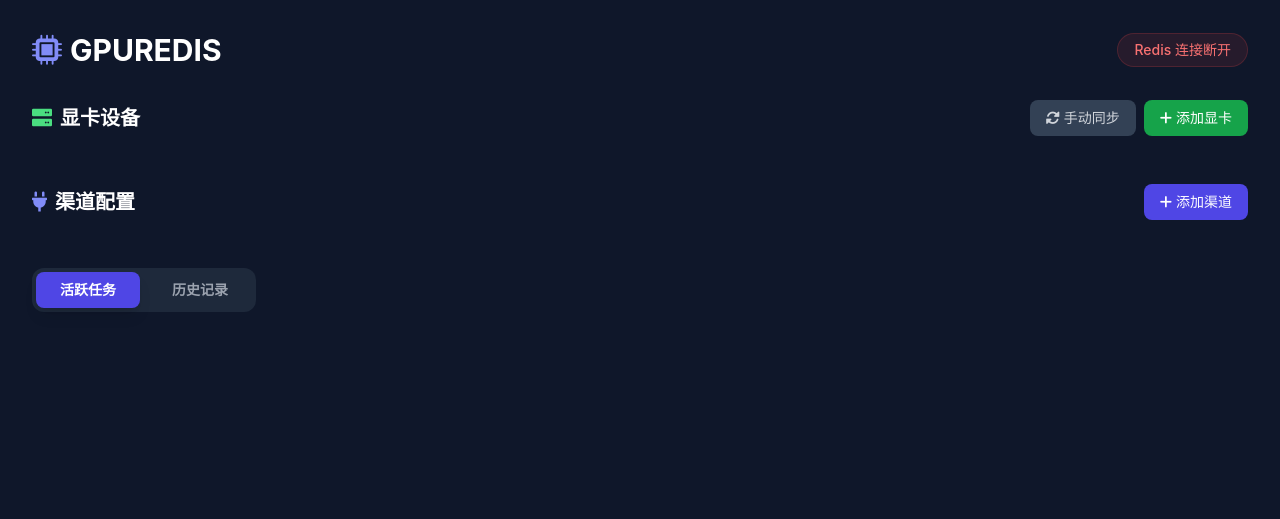
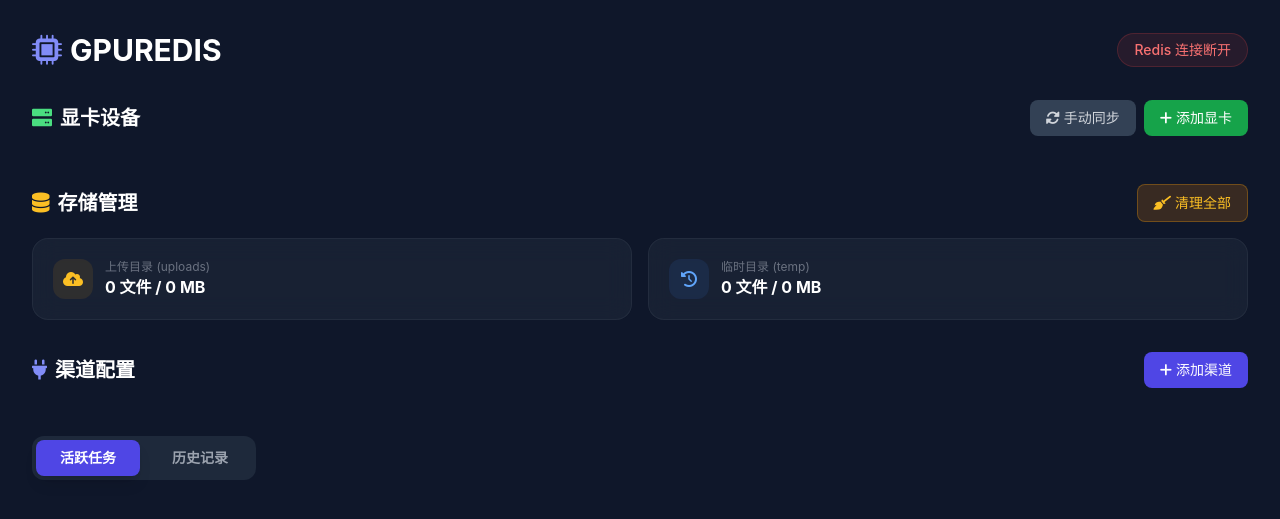
Before and after one commit to ZEROHIZ/newgpu, a FastAPI app: page / in a window 1280 px wide. Shown: the top 519 px of the page. Run offline with FastAPI, Linux system fonts and the light colour scheme; data that the repository does not hold is empty; some libraries are stand-ins or nearby versions.

Commit message:
Feature: Added Storage Management panel with real-time stats and manual purge

```diff
--- a/api/main.py
+++ b/api/main.py
@@ -28,23 +28,25 @@ app.mount("/uploads", StaticFiles(directory="data/uploads"), name="uploads")
 
 # ========== 系统工具 ==========
 
-async def cleanup_old_files():
-    """清理 data/temp 和 data/uploads 中超过 24 小时的文件"""
+async def cleanup_old_files(force_all=False):
+    """清理 data/temp 和 data/uploads 中的文件"""
     import time
     now = time.time()
-    retention = 24 * 3600 # 24 小时
+    retention = 0 if force_all else 24 * 3600 # 24 小时
 
     dirs = ["data/temp", "data/uploads"]
+    count = 0
     for d in dirs:
         if not os.path.exists(d): continue
         for f in os.listdir(d):
             fpath = os.path.join(d, f)
             if os.path.isfile(fpath):
-                if now - os.path.getmtime(fpath) > retention:
+                if force_all or (now - os.path.getmtime(fpath) > retention):
                     try:
                         os.remove(fpath)
-                        print(f"🧹 已清理过期文件: {fpath}")
+                        count += 1
                     except: pass
+    return count
 
 # ========== 数据模型 ==========
 
@@ -216,6 +218,24 @@ async def upload_file(file: UploadFile = File(...)):
         "full_path": os.path.abspath(save_path)
     }
 
+@app.get("/api/system/storage")
+async def get_storage_stats():
+    stats = {}
+    for d in ["data/temp", "data/uploads"]:
+        os.makedirs(d, exist_ok=True)
+        files = os.listdir(d)
+        size = sum(os.path.getsize(os.path.join(d, f)) for f in files if os.path.isfile(os.path.join(d, f)))
+        stats[d.split("/")[-1]] = {
+            "count": len(files),
+            "size": round(size / (1024 * 1024), 2) # MB
+        }
+    return stats
+
+@app.post("/api/system/storage/clear")
+async def manual_clear_storage():
+    deleted_count = await cleanup_old_files(force_all=True)
+    return {"ok": True, "deleted_count": deleted_count}
+
 # ========== 系统状态 ==========
 
 @app.get("/api/status")
--- a/web/templates/index.html
+++ b/web/templates/index.html
@@ -37,6 +37,38 @@
             </div>
             <div id="gpu-list" class="grid grid-cols-1 md:grid-cols-2 lg:grid-cols-3 gap-4">
                 <div class="text-gray-500 text-center py-8">加载中...</div>
+            </div>
+        </div>
+
+        <!-- 显卡设备管理 ... -->
+
+        <!-- 存储管理 -->
+        <div class="mb-8">
+            <div class="flex justify-between items-center mb-4">
+                <h2 class="text-xl font-bold text-white"><i class="fas fa-database mr-2 text-amber-400"></i>存储管理</h2>
+                <button onclick="clearStorage()" class="px-4 py-2 bg-amber-600/20 text-amber-400 border border-amber-500/30 rounded-lg hover:bg-amber-600/30 transition text-sm">
+                    <i class="fas fa-broom mr-1"></i>清理全部
+                </button>
+            </div>
+            <div id="storage-list" class="grid grid-cols-1 md:grid-cols-2 gap-4">
+                <div class="glass p-5 rounded-2xl border border-white/5 flex items-center justify-between">
+                    <div class="flex items-center">
+                        <div class="w-10 h-10 rounded-xl bg-amber-500/10 flex items-center justify-center text-amber-400 mr-3"><i class="fas fa-cloud-upload-alt"></i></div>
+                        <div>
+                            <p class="text-xs text-gray-500">上传目录 (uploads)</p>
+                            <h3 id="stat-uploads" class="font-bold text-white">0 文件 / 0 MB</h3>
+                        </div>
+                    </div>
+                </div>
+                <div class="glass p-5 rounded-2xl border border-white/5 flex items-center justify-between">
+                    <div class="flex items-center">
+                        <div class="w-10 h-10 rounded-xl bg-blue-500/10 flex items-center justify-center text-blue-400 mr-3"><i class="fas fa-history"></i></div>
+                        <div>
+                            <p class="text-xs text-gray-500">临时目录 (temp)</p>
+                            <h3 id="stat-temp" class="font-bold text-white">0 文件 / 0 MB</h3>
+                        </div>
+                    </div>
+                </div>
             </div>
         </div>
 
@@ -540,8 +572,27 @@
             } catch(e) { showToast("同步失败"); }
         }
 
+        async function loadStorage() {
+            try {
+                const res = await fetch('/api/system/storage');
+                const data = await res.json();
+                document.getElementById('stat-uploads').innerText = `${data.uploads.count} 文件 / ${data.uploads.size} MB`;
+                document.getElementById('stat-temp').innerText = `${data.temp.count} 文件 / ${data.temp.size} MB`;
+            } catch(e) { }
+        }
+
+        async function clearStorage() {
+            if(!confirm('确定要清理所有上传文件和临时文件吗？这将不可恢复。')) return;
+            try {
+                const res = await fetch('/api/system/storage/clear', { method: 'POST' });
+                const data = await res.json();
+                showToast(`清理完成，删除了 ${data.deleted_count} 个文件`);
+                await loadStorage();
+            } catch(e) { showToast("清理失败"); }
+        }
+
         async function loadAll() {
-            await Promise.all([loadGpus(), loadChannels(), loadQueue(), loadStatus()]);
+            await Promise.all([loadGpus(), loadChannels(), loadQueue(), loadStatus(), loadStorage()]);
         }
 
         // ===== 初始化 =====
```
